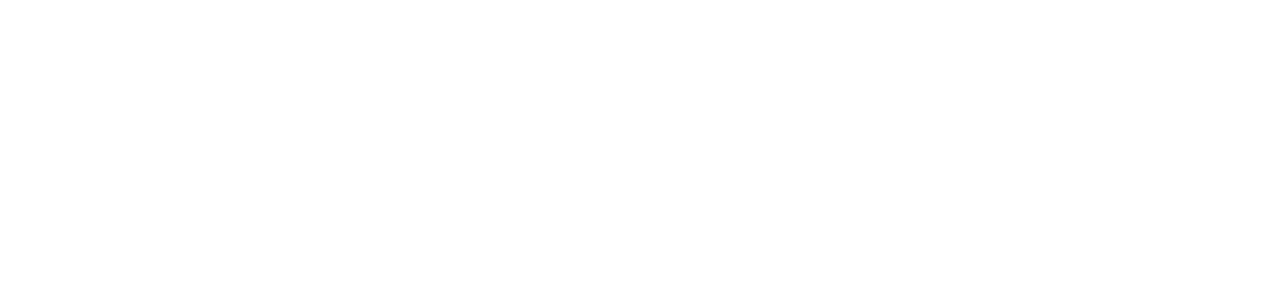
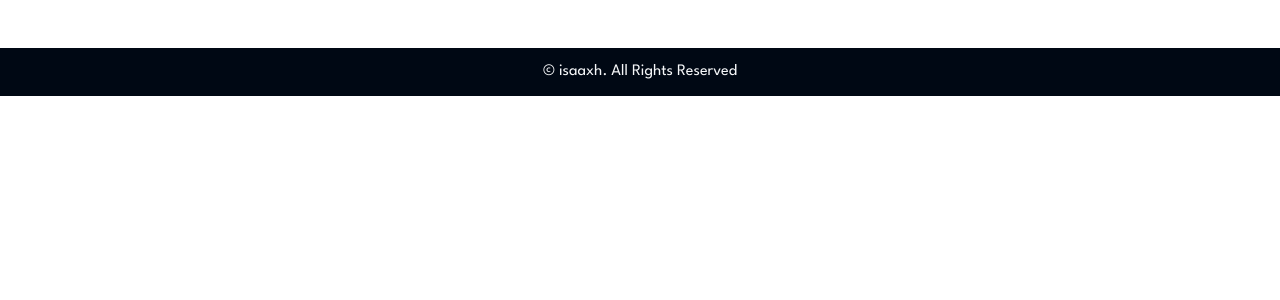
Before and after one commit to isaaxh/address-book-manger, a React (Vite) app: page / in a window 1280 px wide. Shown: the top 300 px of the page. Built offline with nearby package versions, Linux system fonts and the light colour scheme; the HTML template or start-up script is replaced by a standard one.

Commit message:
add copyright symbol

```diff
--- a/src/components/organisms/Footer.tsx
+++ b/src/components/organisms/Footer.tsx
@@ -1,7 +1,9 @@
-import React from "react";
-
 const Footer = () => {
-  return <footer>Made by @isaaxh</footer>;
+  return (
+    <footer className="bg-secondaryDark text-primary text-center py-3 px-6">
+      <span>&copy;</span> isaaxh. All Rights Reserved
+    </footer>
+  );
 };
 
 export default Footer;
```
